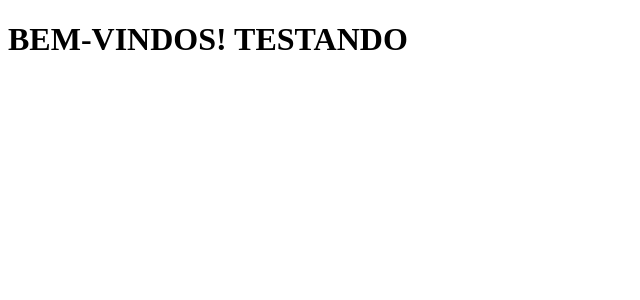
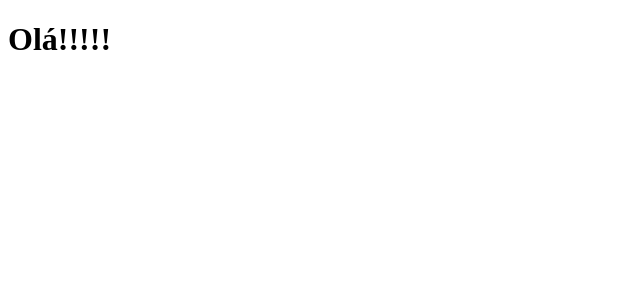
Before and after one commit to AlexandreTorturela/clone-tabnews, a Next.js app: page / in a window 1280 px wide. Shown: the top 300 px of the page, without its empty margins (0-640 px from the left). Built offline with nearby package versions, Linux system fonts and the light colour scheme.

Commit message:
endpoint `/api/v1/status` funcionando a partir da porta disponibilizada pelo Codespace, acessando o Postgres rodando na Neon

```diff
--- a/infra/database.js
+++ b/infra/database.js
@@ -7,7 +7,7 @@ async function query(queryObject) {
     user: process.env.POSTGRES_USER,
     database: process.env.POSTGRES_DB,
     password: process.env.POSTGRES_PASSWORD,
-    ssl: process.env.NODE_ENV === "development" ? false : true,
+    ssl: true,
   });
 
   try {
--- a/pages/index.js
+++ b/pages/index.js
@@ -1,5 +1,5 @@
 function Home() {
-  return <h1>BEM-VINDOS! TESTANDO</h1>;
+  return <h1>Olá!!!!!</h1>;
 }
 
 export default Home;
```
Also changed, not shown: 1 other file (tests, documents, lock files or other folders).
